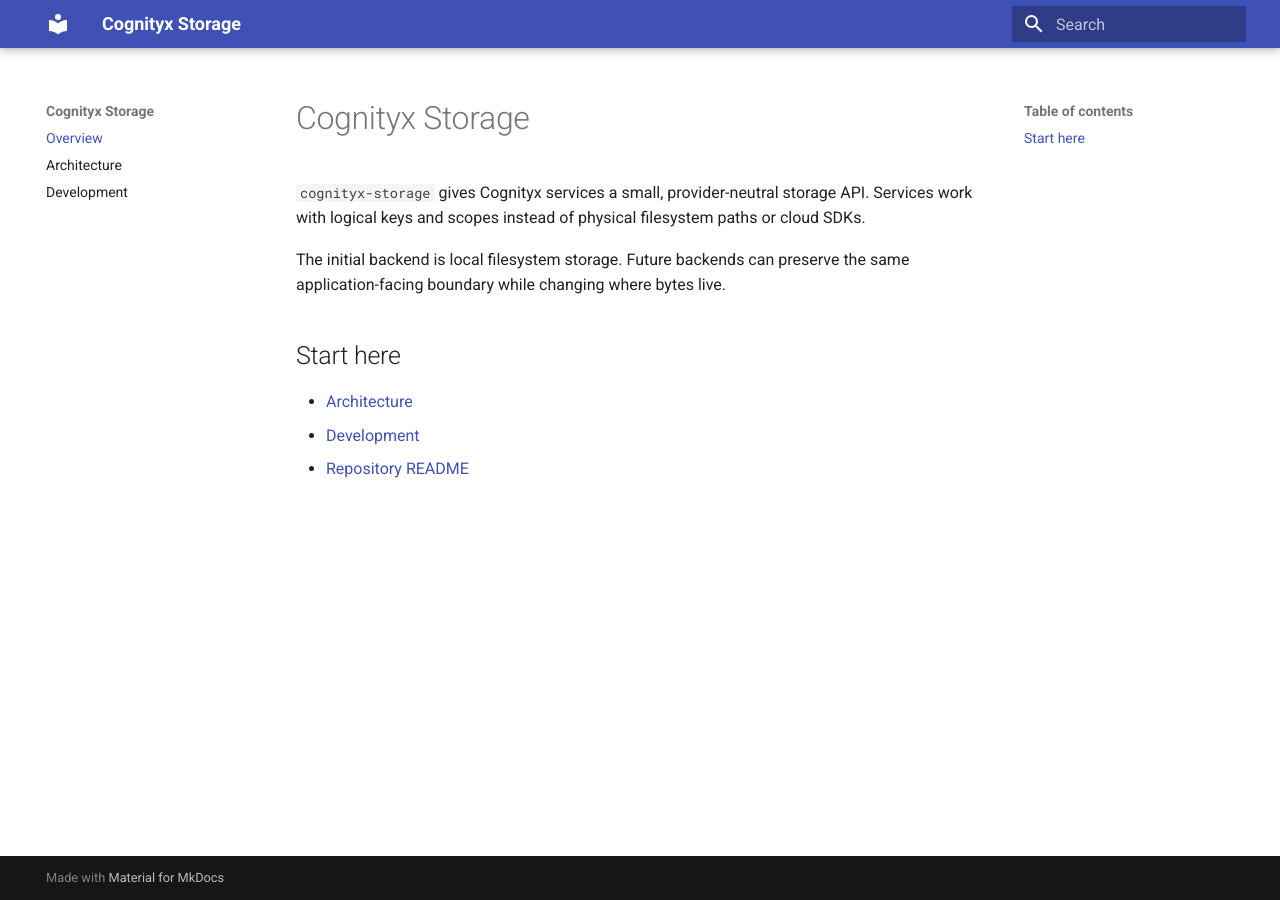
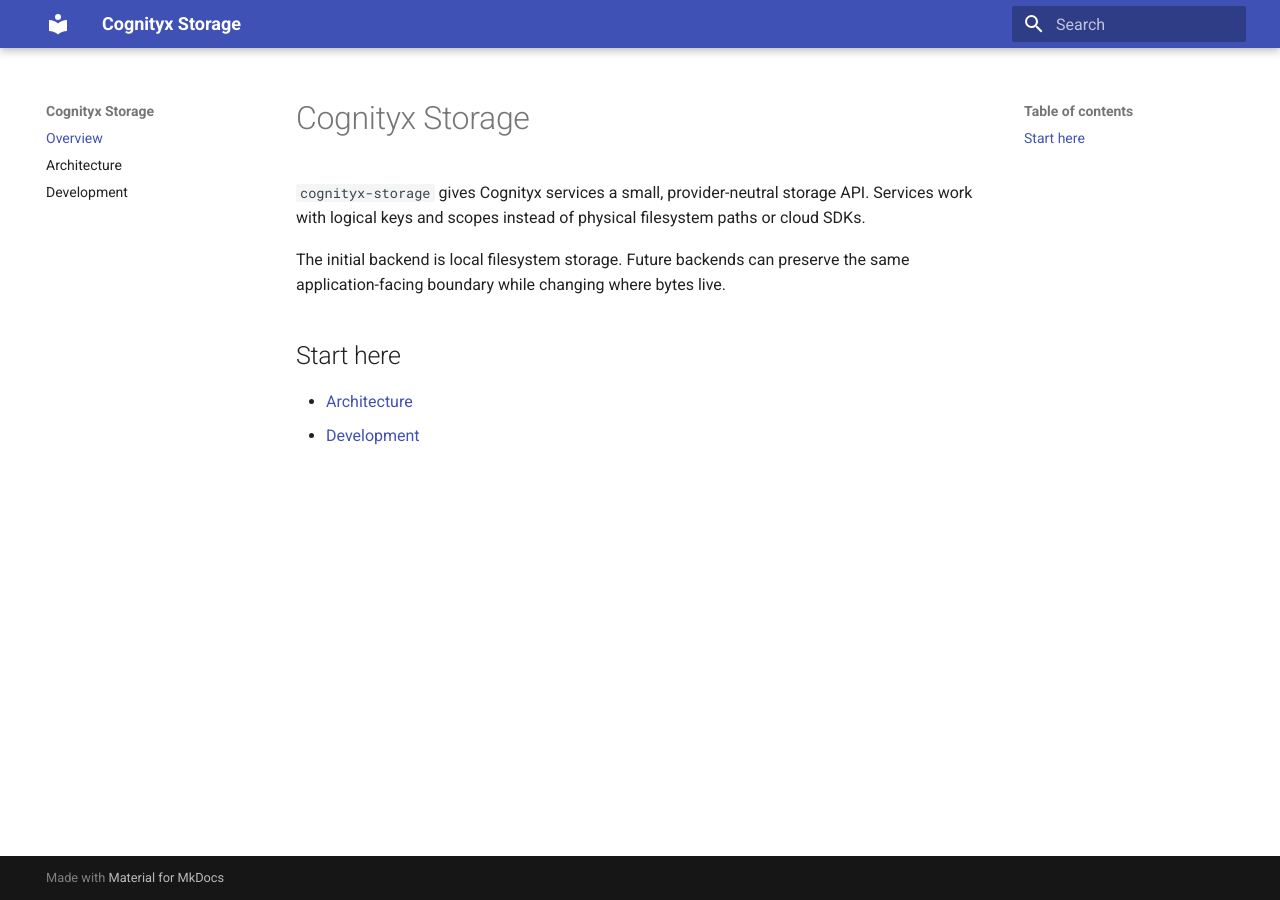
Before and after one commit to cognityx/cognityx-storage, an MkDocs documentation site: the page built from docs/index.md, in a window 1280 px wide. Built offline with MkDocs 1.6.1 and Material for MkDocs 9.7.7, drawn with Linux system fonts in a browser that asks for light colours.

```diff
--- a/docs/index.md
+++ b/docs/index.md
@@ -11,4 +11,3 @@
 
 - [Architecture](architecture.md)
 - [Development](development.md)
-- [Repository README](https://github.com/cognityx/cognityx-storage)
```
Also changed, not shown: 1 other file.
